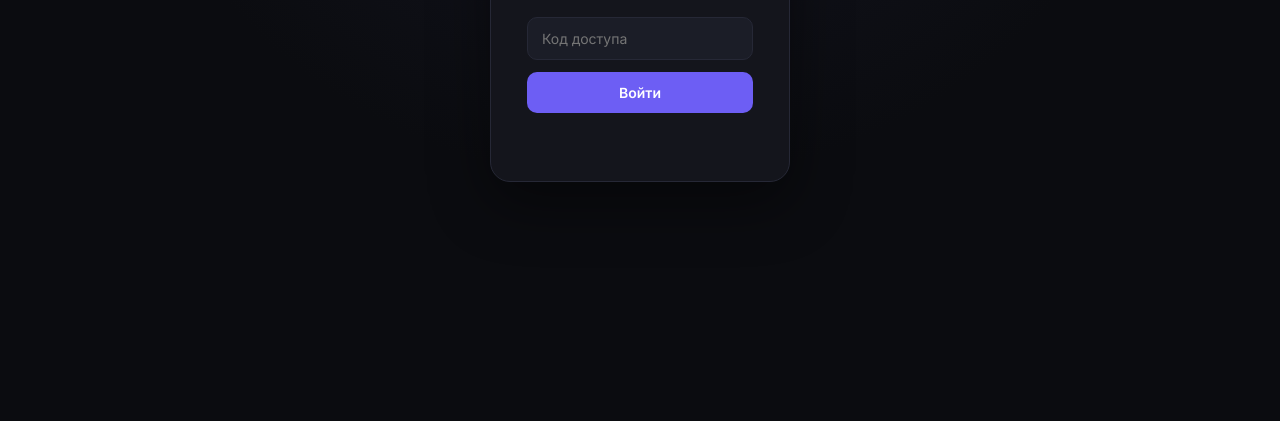
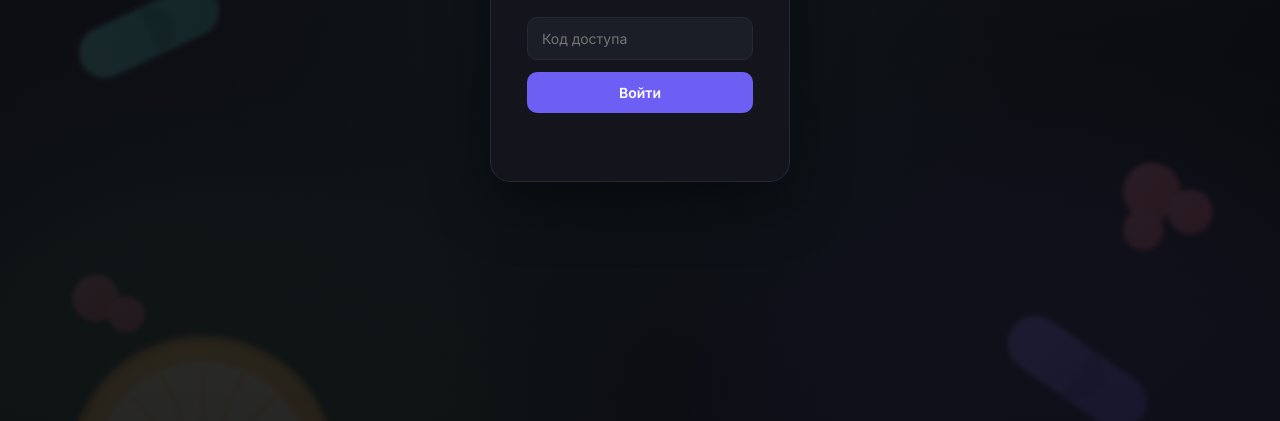
Before and after one commit to contrauf-coder/groq-chat, a website: page public/index.html in a window 1280 px wide. Shown: the part 379-800 px from the top of the page. Drawn offline with Linux system fonts and the light colour scheme.

Commit message:
style: add generated vitamins/nutrition background illustration
SVG with citrus slice, leaves, capsules, and berries in a soft
blurred palette, layered behind a dark overlay gradient so chat
text stays readable.

```diff
--- a/public/style.css
+++ b/public/style.css
@@ -17,7 +17,9 @@
 body {
   margin: 0;
   font-family: 'Inter', -apple-system, BlinkMacSystemFont, "Segoe UI", Roboto, sans-serif;
-  background: radial-gradient(circle at top, #171826 0%, var(--bg) 55%);
+  background:
+    linear-gradient(180deg, rgba(11, 12, 16, 0.68), rgba(11, 12, 16, 0.82)),
+    url('bg-illustration.svg') center / cover no-repeat fixed;
   color: var(--text);
   height: 100vh;
   overflow: hidden;
```
Also changed, not shown: public/bg-illustration.svg (added).
